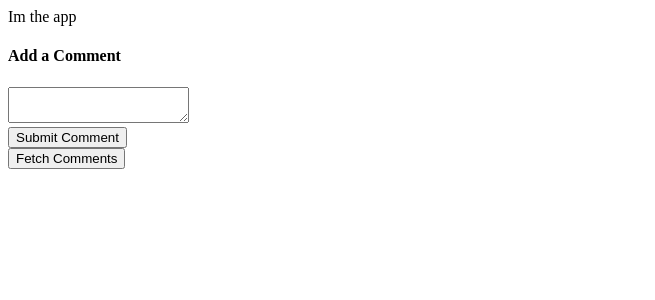
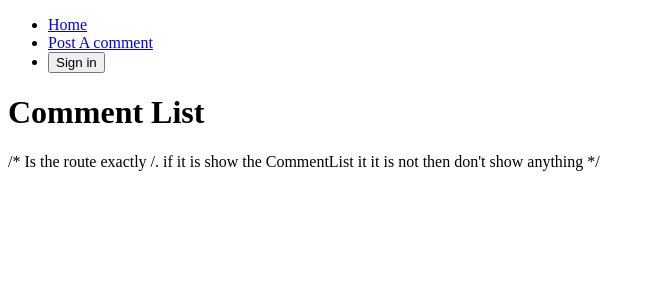
Before and after one commit to AlhaythamElhassan/tempRepo, a React (Create React App) app: page / in a window 1280 px wide. Shown: the top 300 px of the page, without its empty margins (0-655 px from the left). Built offline with nearby package versions, Linux system fonts and the light colour scheme.

Commit message:
React routing (#2)
* Authentication and routing implemented

* Added auth reducer to reducer index

* Update auth.js file

* added component into the App

* simple app routing working

* simple Navigation working

* Simple work

* finished up hoc

* Added finishing touches

```diff
--- a/package.json
+++ b/package.json
@@ -9,6 +9,7 @@
     "react": "^16.4.1",
     "react-dom": "^16.4.1",
     "react-redux": "^5.0.7",
+    "react-router-dom": "^4.3.1",
     "react-scripts": "1.1.4",
     "redux": "^4.0.0",
     "redux-promise": "^0.6.0"
--- a/src/actions/index.js
+++ b/src/actions/index.js
@@ -1,5 +1,5 @@
 import axios from 'axios';
-import { SAVE_COMMENT, FETCH_COMMENTS } from "actions/types";
+import { SAVE_COMMENT, FETCH_COMMENTS, CHANGE_AUTH } from "actions/types";
 
 
 export function saveComment(comment) {
@@ -14,9 +14,22 @@ export function fetchComments() {
 
     const response = axios.get('http://jsonplaceholder.typicode.com/comments');
 
+    // This is returned to the comment reducer
+
     return {
           type: FETCH_COMMENTS,
           payload: response
     };
 
 }
+
+
+export function changeAuth(isLoggedIn) {
+
+    return {
+        type: CHANGE_AUTH,
+        payload: isLoggedIn
+
+    };
+
+}
--- a/src/actions/types.js
+++ b/src/actions/types.js
@@ -1,2 +1,3 @@
 export const SAVE_COMMENT = 'save_comment';
 export const FETCH_COMMENTS = 'fetch_comments';
+export const CHANGE_AUTH = 'change_auth';
--- a/src/components/App.js
+++ b/src/components/App.js
@@ -1,16 +1,64 @@
-import React from 'react';
-
-// Components
+import React, { Component } from 'react';
+import { Route, Link } from 'react-router-dom';
+import { connect } from 'react-redux';
 import CommentBox from 'components/CommentBox';
 import CommentList from 'components/CommentList';
+import * as actions from 'actions';
 
-export default () => {
+class App extends Component {
 
-    return (
-        <div>
-            Im the app
-            <CommentBox/>
-            <CommentList/>
-        </div>
-    );
+    renderButton() {
+        if (this.props.auth) {
+            return (
+                <button onClick={() => this.props.changeAuth(false)}>
+                    Sign out
+                </button>
+            );
+        } else {
+            return (
+                <button onClick={() => this.props.changeAuth(true)}>
+                    Sign in
+                </button>
+            );
+        }
+    }
+
+    renderHeader() {
+        return (
+            <ul>
+                <li>
+                    <Link to="/"> Home </Link>
+                </li>
+                <li>
+                    <Link to="/post"> Post A comment </Link>
+                </li>
+                <li>
+                    <Link to="">
+                        { this.renderButton()}
+                    </Link>
+                </li>
+            </ul>
+        );
+    }
+
+    render() {
+
+        return (
+            <div>
+                {this.renderHeader()}
+                <Route path="/post" component={CommentBox} />
+                <Route path="/" exact component={CommentList} />
+
+                /* Is the route exactly /. if it is show the CommentList it it is not
+                  then don't show anything */
+            </div>
+        );
+    }
+
 };
+
+function mapStateToProps(state) {
+    return { auth: state.auth }
+}
+
+export default connect(mapStateToProps, actions)(App);
--- a/src/components/CommentBox.js
+++ b/src/components/CommentBox.js
@@ -1,6 +1,8 @@
 import React, { Component } from 'react';
 import { connect } from 'react-redux';
 import * as actions from 'actions';
+
+import requireAuth from 'components/requireAuth';
 
 // On this page we use reacts events instead
 // which is equivalent to onChange etc
@@ -46,9 +48,11 @@ class CommentBox extends Component {
 
         );
     }
+}
 
-}
+
+
 
 // 1st args mapStateToPropsFunction
 // 2nd args actions for the action creators
-export default connect(null,actions)(CommentBox);
+export default connect(null,actions)(requireAuth(CommentBox));
--- a/src/components/CommentList.js
+++ b/src/components/CommentList.js
@@ -8,9 +8,7 @@ class CommentList extends Component {
 
         return this.props.comments.map(comment => {
 
-            console.log(comment);
-
-            return <li key={ comment }> { comment } </li>;
+            return <li key={comment}> {comment} </li>;
 
         });
     }
@@ -19,6 +17,7 @@ class CommentList extends Component {
 
         return (
             <div>
+                <h1>Comment List </h1>
                 <ul>
                     {this.renderComments()}
                 </ul>
--- /dev/null
+++ b/src/components/requireAuth.js
@@ -0,0 +1,57 @@
+import React, { Component } from 'react';
+import { connect } from 'react-redux';
+
+
+
+export default (ChildComponent) => {
+
+// We wrap our child component in the ComposedComponent class
+// now the ComposedComponent has access to all of the
+    class ComposedComponent extends Component {
+
+        // All of the below three methods are used
+        // we deciding whether an app will be rendered to the
+        // screen
+
+        // Our component just got rendered
+        componentDidMount() {
+            this.shouldNavigateAway();
+        }
+
+        componentDidUpdate() {
+            this.shouldNavigateAway();
+        }
+
+        shouldNavigateAway() {
+
+            if(!this.props.auth) {
+                // console.log("signed out ");
+                this.props.history.push('/');
+            } else {
+                console.log("signed in ")
+            }
+        }
+
+        render() {
+            // the ...this.props is used when we pass from parent to child
+            // requireAuth is the parent
+            // CommentBox is the child
+            // pass from requireAuth to CommentBox
+            return <ChildComponent {...this.props} />;
+        }
+
+    }
+
+
+    function mapStateToProps(state) {
+        return { auth: state.auth };
+    }
+
+    return connect (mapStateToProps)(ComposedComponent);
+
+};
+
+
+
+
+// image we are in commentBox.js
--- a/src/index.js
+++ b/src/index.js
@@ -1,18 +1,20 @@
 import React from 'react';
 import ReactDOM from 'react-dom';
-import App from './components/App';
+import {BrowserRouter, Route } from 'react-router-dom';
+import Root from 'Root';
+import App from 'components/App';
 
 // Set-up redux
 import { Provider } from 'react-redux';
 import { createStore } from 'redux';
 import reducers from 'reducers';
 
-import Root from 'Root';
-
 // Searches the index.html in public folder
 ReactDOM.render(
     <Root store={createStore(reducers, {})}>
-        <App/>
+        <BrowserRouter>
+             <Route path="/" component={App} />
+        </BrowserRouter>
     </Root>,
     document.querySelector('#root')
 );
--- /dev/null
+++ b/src/reducers/auth.js
@@ -0,0 +1,13 @@
+import {CHANGE_AUTH} from "../actions/types";
+
+export default function (state  =false, action) {
+
+    switch(action.type) {
+
+        case CHANGE_AUTH:
+            return action.payload;
+        default:
+            return state;
+    }
+
+}
--- a/src/reducers/comments.js
+++ b/src/reducers/comments.js
@@ -10,7 +10,8 @@ export default function(state = [], action) {
             return [...state, action.payload];
 
         case FETCH_COMMENTS:
-           const comments = action.payload.data.map( comment => comment.name);
+            debugger;
+            const comments = action.payload.data.map( comment => comment.name);
             return [...state, ...comments];
 
         default:
--- a/src/reducers/index.js
+++ b/src/reducers/index.js
@@ -1,6 +1,8 @@
 import { combineReducers } from 'redux';
 import commentsReducer from 'reducers/comments';
+import authReducer from 'reducers/auth';
 
 export default combineReducers({
-    comments: commentsReducer
+    comments: commentsReducer,
+    auth: authReducer
 });
```
Also changed, not shown: 1 other file (tests, documents, lock files or other folders).
